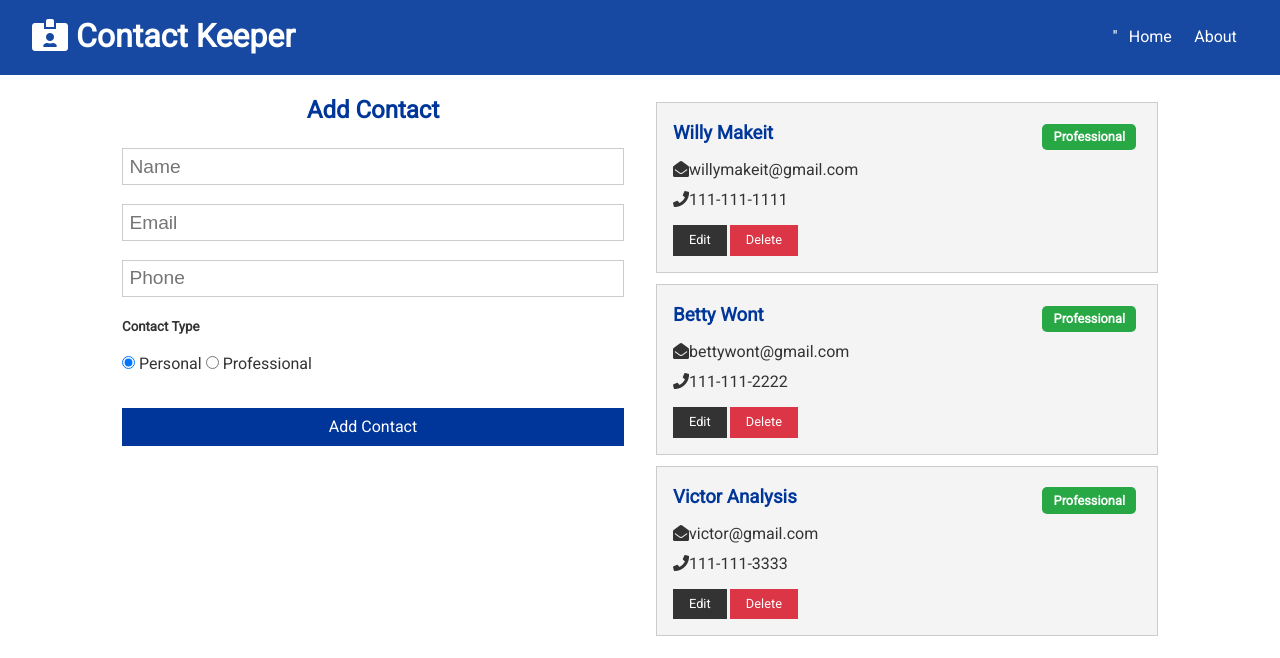
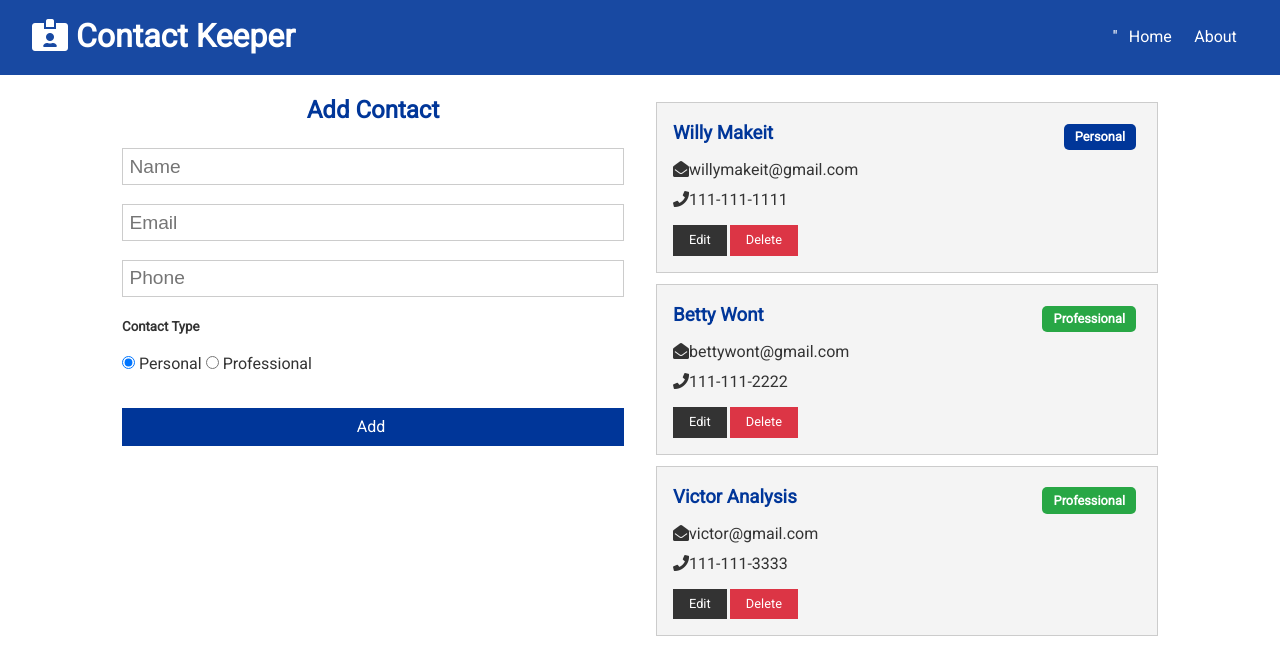
Before and after one commit to jmslick/react-contact-keeper, a React (Create React App) app in the folder client/: page / in a window 1280 px wide. Shown: the top 658 px of the page. Built offline with nearby package versions, Linux system fonts and the light colour scheme; the HTML template or start-up script is replaced by a standard one.

Commit message:
57. Edit & Update Contact Action

```diff
--- a/client/src/components/contacts/ContactForm.js
+++ b/client/src/components/contacts/ContactForm.js
@@ -1,10 +1,35 @@
-import React, { useState, useContext } from 'react';
+import React, { useState, useContext, useEffect } from 'react';
 import ContactContext from '../../context/contact/contactContext';
+import { set } from 'mongoose';
 
 const ContactForm = () => {
   // using context as a hook to get access to methods and state.
   const contactContext = useContext(ContactContext);
 
+  const { addContact, clearCurrent, updateContact, current } = contactContext;
+
+  // useEffect hook tells React that component needs to do something after render.
+  useEffect(() => {
+    if (current !== null) {
+      setContact(current);
+    } else {
+      // clear it
+      setContact({
+        name: '',
+        email: '',
+        phone: '',
+        type: 'personal'
+      });
+    }
+  }, [contactContext, current]); // only run the effect when these objects have changed
+  /**
+   * Without [contactContext, current] will get this warning:
+   * React Hook useEffect contains a call to 'setContact'. Without a list of dependencies,
+   * this can lead to an infinite chain of updates. To fix this, pass [current] as a second
+   * argument to the useEffect Hook
+   */
+
+  // contact is the state of the form
   const [contact, setContact] = useState({
     name: '',
     email: '',
@@ -19,18 +44,21 @@ const ContactForm = () => {
 
   const onSubmit = e => {
     e.preventDefault();
-    contactContext.addContact(contact); // in ContactState.js
-    setContact({
-      name: '',
-      email: '',
-      phone: '',
-      type: 'personal'
-    });
+    if (current === null) {
+      addContact(contact); // in ContactState.js
+    } else {
+      updateContact(contact);
+    }
+    clearAll();
+  };
+
+  const clearAll = () => {
+    clearCurrent();
   };
 
   return (
     <form onSubmit={onSubmit}>
-      <h2 className='text-primary'>Add Contact</h2>
+      <h2 className='text-primary'>{current ? 'Edit ' : 'Add '}Contact</h2>
       <input
         type='text'
         placeholder='Name'
@@ -75,9 +103,16 @@ const ContactForm = () => {
         <input
           className='btn btn-primary btn-block'
           type='submit'
-          value='Add Contact'
+          value={current ? 'Update ' : 'Add '}
         />
       </div>
+      {current && (
+        <div>
+          <button className='btn btn-light btn-block' onClick={clearAll}>
+            Clear
+          </button>
+        </div>
+      )}
     </form>
   );
 };
--- a/client/src/context/contact/ContactState.js
+++ b/client/src/context/contact/ContactState.js
@@ -24,7 +24,7 @@ const ContactState = props => {
         name: 'Willy Makeit',
         email: 'willymakeit@gmail.com',
         phone: '111-111-1111',
-        type: 'professional'
+        type: 'personal'
       },
       {
         id: 2,
@@ -67,7 +67,10 @@ const ContactState = props => {
     dispatch({ type: CLEAR_CURRENT });
   };
 
-  // Update Contacdt
+  // Update Contact
+  const updateContact = contact => {
+    dispatch({ type: UPDATE_CONTACT, payload: contact });
+  };
 
   // Filter Contacts
 
@@ -84,6 +87,7 @@ const ContactState = props => {
         current: state.current,
         addContact,
         deleteContact,
+        updateContact,
         setCurrent,
         clearCurrent
       }}>
```
